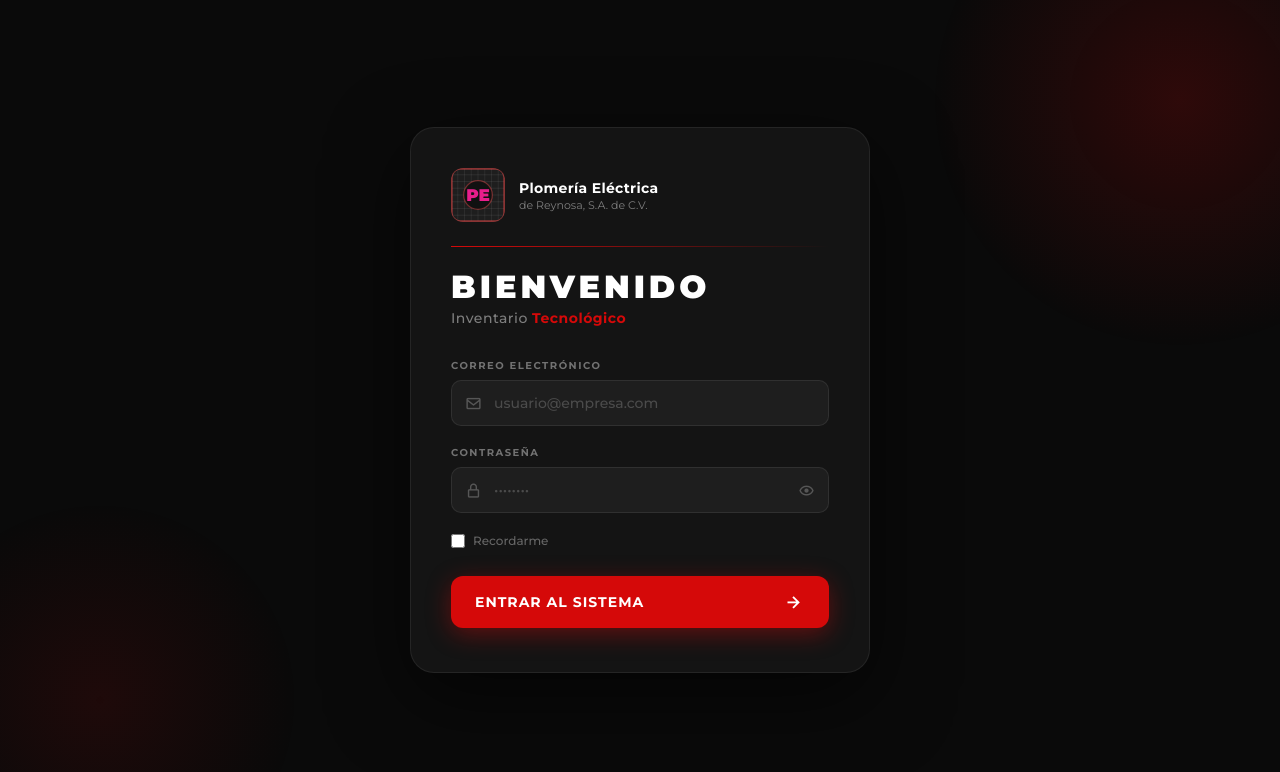
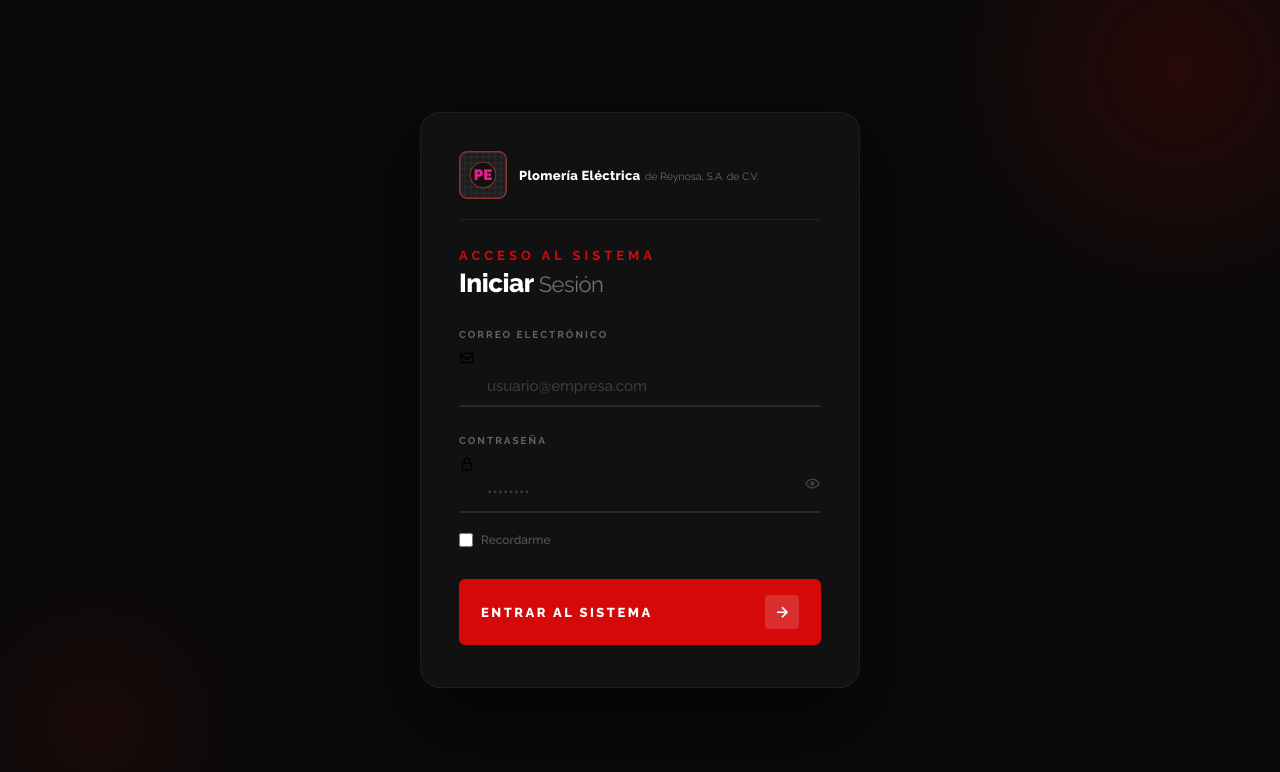
Before and after one commit to kikisequera22-wq/inventario-tecnologico, a website: page Login2.html in a window 1280 px wide. Drawn offline with nearby package versions, Linux system fonts and the light colour scheme.

Commit message:
New login: Raleway font, animated line on inputs, square arrow button

```diff
--- a/Login2.html
+++ b/Login2.html
@@ -10,7 +10,7 @@
     <link rel="manifest" href="manifest.json">
     <link rel="icon" type="image/svg+xml" href="icons/pe-icon.svg">
     <link rel="apple-touch-icon" href="icons/pe-icon.svg">
-    <link href="https://fonts.googleapis.com/css2?family=Montserrat:wght@400;500;600;700;800;900&display=swap" rel="stylesheet">
+    <link href="https://fonts.googleapis.com/css2?family=Raleway:wght@400;500;600;700;800;900&display=swap" rel="stylesheet">
     <link href="https://unpkg.com/boxicons@2.1.4/css/boxicons.min.css" rel="stylesheet">
     <link rel="stylesheet" href="login2.css">
 </head>
@@ -54,8 +54,8 @@
         <div class="divider"></div>
 
         <!-- Títulos -->
-        <h1 class="welcome">BIENVENIDO</h1>
-        <p class="welcome-sub">Inventario <span>Tecnológico</span></p>
+        <p class="welcome">Acceso al sistema</p>
+        <h1 class="welcome-sub">Iniciar <span>Sesión</span></h1>
 
         <!-- Formulario -->
         <form id="loginForm">
@@ -83,8 +83,10 @@
             </div>
 
             <button type="submit" class="btn-login" id="btnLogin">
-                <span>Entrar al sistema</span>
-                <i class='bx bx-right-arrow-alt'></i>
+                <div class="btn-inner">
+                    <span class="btn-label">Entrar al sistema</span>
+                    <div class="btn-arrow"><i class='bx bx-right-arrow-alt'></i></div>
+                </div>
             </button>
         </form>
 
--- a/login2.css
+++ b/login2.css
@@ -2,10 +2,9 @@
     margin: 0;
     padding: 0;
     box-sizing: border-box;
-    font-family: 'Montserrat', 'Segoe UI', sans-serif;
+    font-family: 'Raleway', 'Segoe UI', sans-serif;
 }
 
-/* ===== FONDO NEGRO ===== */
 body {
     min-height: 100vh;
     background: #0a0a0a;
@@ -13,41 +12,26 @@ body {
     align-items: center;
     justify-content: center;
     padding: 20px;
-    overflow: hidden;
 }
 
 .login-wrap {
     position: relative;
     width: 100%;
-    max-width: 460px;
+    max-width: 440px;
     z-index: 1;
 }
 
-/* Círculos decorativos de fondo */
-.bg-circle {
-    position: fixed;
-    border-radius: 50%;
-    pointer-events: none;
-    z-index: 0;
-}
-.c1 {
-    width: 500px; height: 500px;
-    background: radial-gradient(circle, rgba(213,9,9,0.18) 0%, transparent 70%);
-    top: -150px; right: -150px;
-}
-.c2 {
-    width: 400px; height: 400px;
-    background: radial-gradient(circle, rgba(213,9,9,0.10) 0%, transparent 70%);
-    bottom: -100px; left: -100px;
-}
+.bg-circle { position: fixed; border-radius: 50%; pointer-events: none; z-index: 0; }
+.c1 { width: 500px; height: 500px; background: radial-gradient(circle, rgba(213,9,9,0.15) 0%, transparent 70%); top: -180px; right: -150px; }
+.c2 { width: 350px; height: 350px; background: radial-gradient(circle, rgba(213,9,9,0.08) 0%, transparent 70%); bottom: -100px; left: -80px; }
 
-/* ===== TARJETA OSCURA ===== */
+/* ===== TARJETA ===== */
 .login-card {
-    background: #141414;
-    border: 1px solid rgba(255,255,255,0.07);
-    border-radius: 24px;
-    padding: 40px 40px 44px;
-    box-shadow: 0 24px 80px rgba(0,0,0,0.6);
+    background: #111;
+    border: 1px solid rgba(255,255,255,0.06);
+    border-radius: 20px;
+    padding: 38px 38px 42px;
+    box-shadow: 0 30px 80px rgba(0,0,0,0.7);
     position: relative;
     z-index: 1;
 }
@@ -56,118 +40,124 @@ body {
 .brand {
     display: flex;
     align-items: center;
-    gap: 14px;
-    margin-bottom: 24px;
+    gap: 12px;
+    margin-bottom: 28px;
+    padding-bottom: 20px;
+    border-bottom: 1px solid rgba(213,9,9,0.3);
 }
 
-.brand-logo {
-    width: 54px;
-    height: 54px;
-    flex-shrink: 0;
-    border-radius: 12px;
-    overflow: hidden;
-}
-.brand-logo svg { width: 54px; height: 54px; }
+.brand-logo { width: 48px; height: 48px; flex-shrink: 0; }
+.brand-logo svg { width: 48px; height: 48px; }
 
-.brand-text {
-    display: flex;
-    flex-direction: column;
-}
-.brand-name {
-    font-size: 14px;
-    font-weight: 700;
-    color: #fff;
-    letter-spacing: 0.3px;
-}
-.brand-sub {
-    font-size: 11px;
-    color: rgba(255,255,255,0.45);
-    margin-top: 1px;
-}
-
-/* Línea divisoria */
-.divider {
-    height: 1px;
-    background: linear-gradient(90deg, #d50909, transparent);
-    margin-bottom: 24px;
-}
+.brand-name { font-size: 13px; font-weight: 800; color: #fff; letter-spacing: 0.3px; }
+.brand-sub  { font-size: 10.5px; color: rgba(255,255,255,0.38); margin-top: 1px; }
 
 /* ===== TÍTULOS ===== */
 .welcome {
-    font-size: 32px;
-    font-weight: 900;
-    color: #fff;
+    font-size: 13px;
+    font-weight: 700;
     letter-spacing: 4px;
-    line-height: 1;
+    text-transform: uppercase;
+    color: #d50909;
     margin-bottom: 6px;
 }
 .welcome-sub {
-    font-size: 14px;
-    font-weight: 500;
-    color: rgba(255,255,255,0.45);
+    font-size: 26px;
+    font-weight: 800;
+    color: #fff;
     margin-bottom: 32px;
-    letter-spacing: 0.5px;
+    letter-spacing: -0.5px;
+    line-height: 1.1;
 }
-.welcome-sub span { color: #d50909; font-weight: 700; }
+.welcome-sub span { color: rgba(255,255,255,0.4); font-weight: 400; font-size: 22px; }
 
-/* ===== CAMPOS ===== */
-.form-group { margin-bottom: 20px; }
+/* ===== CAMPOS CON LÍNEA ANIMADA ===== */
+.form-group { margin-bottom: 28px; }
 
 .form-group label {
     display: block;
     font-size: 10px;
     font-weight: 700;
-    letter-spacing: 1.5px;
+    letter-spacing: 2px;
     text-transform: uppercase;
-    color: rgba(255,255,255,0.4);
-    margin-bottom: 8px;
+    color: rgba(255,255,255,0.35);
+    margin-bottom: 10px;
 }
 
-.input-wrap { position: relative; }
+.input-wrap {
+    position: relative;
+    padding-bottom: 2px;
+}
 
-.input-wrap i:first-child {
+/* Línea base gris */
+.input-wrap::before {
+    content: '';
     position: absolute;
-    left: 14px;
+    bottom: 0;
+    left: 0;
+    width: 100%;
+    height: 2px;
+    background: rgba(255,255,255,0.1);
+    border-radius: 2px;
+}
+
+/* Línea roja animada que se expande al enfocar */
+.input-wrap::after {
+    content: '';
+    position: absolute;
+    bottom: 0;
+    left: 50%;
+    width: 0;
+    height: 2px;
+    background: #d50909;
+    border-radius: 2px;
+    transition: width .35s ease, left .35s ease;
+}
+.input-wrap:focus-within::after {
+    width: 100%;
+    left: 0;
+}
+
+.input-wrap .icon-left {
+    position: absolute;
+    left: 0;
     top: 50%;
-    transform: translateY(-50%);
-    color: rgba(255,255,255,0.25);
+    transform: translateY(-60%);
+    color: rgba(255,255,255,0.2);
     font-size: 17px;
     pointer-events: none;
+    transition: color .2s;
 }
+.input-wrap:focus-within .icon-left { color: #d50909; }
 
 .input-wrap input {
     width: 100%;
-    padding: 13px 42px 13px 42px;
-    background: #1e1e1e;
-    border: 1px solid rgba(255,255,255,0.08);
-    border-radius: 10px;
-    font-size: 14px;
+    padding: 8px 36px 10px 28px;
+    background: transparent;
+    border: none;
+    font-size: 15px;
     font-weight: 500;
+    font-family: 'Raleway', sans-serif;
     color: #fff;
     outline: none;
-    transition: border-color .2s, background .2s;
-    font-family: 'Montserrat', sans-serif;
+    transition: color .2s;
 }
-.input-wrap input::placeholder { color: rgba(255,255,255,0.2); }
-.input-wrap input:focus {
-    border-color: #d50909;
-    background: #1a1010;
-}
+.input-wrap input::placeholder { color: rgba(255,255,255,0.18); }
 
 .eye-btn {
     position: absolute;
-    right: 14px;
+    right: 0;
     top: 50%;
-    transform: translateY(-50%);
+    transform: translateY(-60%);
     cursor: pointer;
-    color: rgba(255,255,255,0.25);
+    color: rgba(255,255,255,0.2);
     font-size: 17px;
     transition: color .2s;
 }
 .eye-btn:hover { color: #d50909; }
 
 /* ===== RECORDARME ===== */
-.form-footer { margin-bottom: 28px; }
+.form-footer { margin-bottom: 32px; margin-top: -8px; }
 
 .remember-me {
     display: flex;
@@ -175,62 +165,80 @@ body {
     gap: 8px;
     font-size: 12px;
     font-weight: 500;
-    color: rgba(255,255,255,0.35);
+    color: rgba(255,255,255,0.3);
     cursor: pointer;
     user-select: none;
 }
-.remember-me input[type="checkbox"] {
-    accent-color: #d50909;
-    width: 14px; height: 14px;
+.remember-me input[type="checkbox"] { accent-color: #d50909; width: 14px; height: 14px; cursor: pointer; }
+
+/* ===== BOTÓN — diferente al anterior ===== */
+.btn-login {
+    width: 100%;
+    padding: 0;
+    background: none;
+    border: 2px solid #d50909;
+    border-radius: 6px;
     cursor: pointer;
+    overflow: hidden;
+    position: relative;
+    transition: border-color .25s;
 }
 
-/* ===== BOTÓN ===== */
-.btn-login {
-    width: 100%;
-    padding: 15px 24px;
-    background: #d50909;
-    color: #fff;
-    border: none;
-    border-radius: 12px;
-    font-size: 14px;
-    font-weight: 700;
-    font-family: 'Montserrat', sans-serif;
-    letter-spacing: 1px;
-    text-transform: uppercase;
-    cursor: pointer;
+.btn-inner {
     display: flex;
     align-items: center;
     justify-content: space-between;
-    transition: background .2s, transform .1s, box-shadow .2s;
-    box-shadow: 0 6px 24px rgba(213,9,9,0.40);
+    padding: 14px 20px;
+    background: #d50909;
+    transition: background .25s, transform .25s;
+    position: relative;
 }
-.btn-login i { font-size: 22px; transition: transform .2s; }
-.btn-login:hover { background: #b50000; box-shadow: 0 8px 30px rgba(213,9,9,.55); }
-.btn-login:hover i { transform: translateX(4px); }
-.btn-login:active { transform: scale(0.98); }
-.btn-login:disabled { opacity: 0.55; cursor: not-allowed; }
 
-/* ===== MÓVIL (≤ 540px) ===== */
+.btn-login:hover .btn-inner { background: #b50000; }
+.btn-login:active .btn-inner { transform: scale(0.99); }
+.btn-login:disabled { opacity: 0.5; cursor: not-allowed; }
+
+.btn-label {
+    font-size: 13px;
+    font-weight: 800;
+    font-family: 'Raleway', sans-serif;
+    letter-spacing: 2.5px;
+    text-transform: uppercase;
+    color: #fff;
+}
+
+.btn-arrow {
+    width: 34px;
+    height: 34px;
+    background: rgba(255,255,255,0.15);
+    border-radius: 4px;
+    display: flex;
+    align-items: center;
+    justify-content: center;
+    font-size: 20px;
+    color: #fff;
+    transition: background .2s, transform .2s;
+}
+.btn-login:hover .btn-arrow { background: rgba(255,255,255,0.25); transform: translateX(3px); }
+
+/* ===== MÓVIL ===== */
 @media (max-width: 540px) {
-    body { padding: 0; background: #0a0a0a; align-items: flex-end; }
+    body { padding: 0; align-items: flex-end; }
 
     .login-wrap { max-width: 100%; }
 
-    /* Franja oscura arriba con la marca */
     .login-card {
-        border-radius: 26px 26px 0 0;
-        padding: 32px 26px 52px;
+        border-radius: 24px 24px 0 0;
         border: none;
-        min-height: 75vh;
+        padding: 30px 24px 50px;
+        min-height: 72vh;
     }
 
-    .c1 { width: 300px; height: 300px; top: -80px; right: -80px; }
+    .c1 { width: 280px; height: 280px; }
     .c2 { display: none; }
 
-    .brand        { margin-bottom: 20px; }
-    .welcome      { font-size: 26px; letter-spacing: 3px; }
-    .welcome-sub  { font-size: 13px; margin-bottom: 24px; }
-    .form-group   { margin-bottom: 16px; }
-    .btn-login    { padding: 15px 20px; }
+    .welcome      { font-size: 12px; }
+    .welcome-sub  { font-size: 22px; margin-bottom: 24px; }
+    .form-group   { margin-bottom: 22px; }
+    .btn-inner    { padding: 13px 18px; }
 }
```
